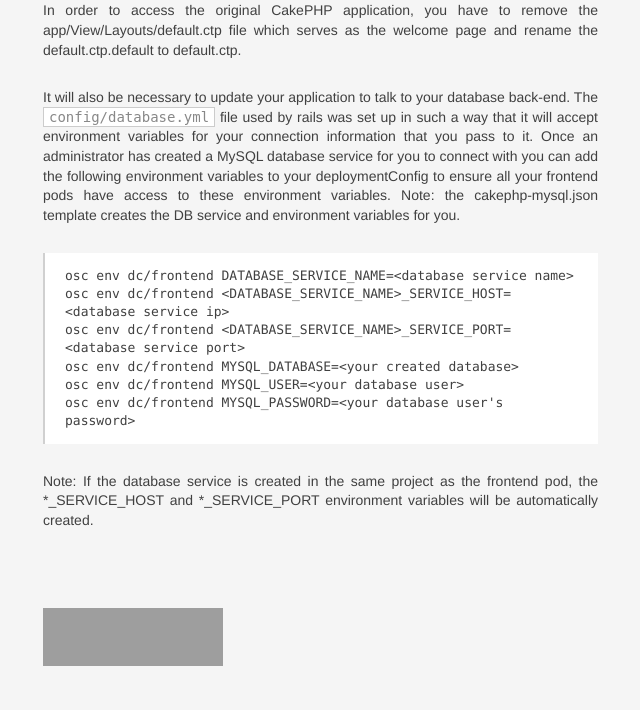
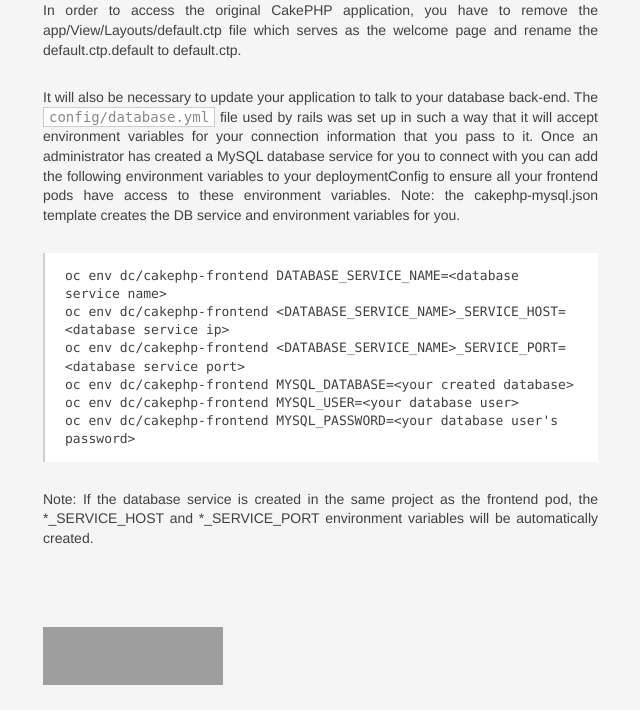
Before and after one commit to sclorg/cakephp-ex, a CakePHP app: the page made by app/View/Pages/home.ctp in a window 1280 px wide. Shown: the part 967-1677 px from the top of the page, without its empty margins (27-667 px from the left). Before the commit the page ends 1633 px from the top, so only its background shows below. Run offline with PHP 8.4 and a stand-in for CakePHP, Linux system fonts and the light colour scheme; the template is opened without the code that fills it, so the values that code supplies are empty; some libraries are stand-ins or nearby versions; grey boxes are pictures that could not be loaded.

Commit message:
Rename osc to oc in welcome page

```diff
--- a/app/View/Layouts/default.ctp
+++ b/app/View/Layouts/default.ctp
@@ -261,12 +261,12 @@ $ git push</pre>
                   Note: the cakephp-mysql.json template creates the DB service and environment variables for you.
 
 <pre>
-osc env dc/frontend DATABASE_SERVICE_NAME=&lt;database service name&gt;
-osc env dc/frontend &lt;DATABASE_SERVICE_NAME&gt;_SERVICE_HOST=&lt;database service ip&gt;
-osc env dc/frontend &lt;DATABASE_SERVICE_NAME&gt;_SERVICE_PORT=&lt;database service port&gt;
-osc env dc/frontend MYSQL_DATABASE=&lt;your created database&gt;
-osc env dc/frontend MYSQL_USER=&lt;your database user&gt;
-osc env dc/frontend MYSQL_PASSWORD=&lt;your database user's password&gt;
+oc env dc/cakephp-frontend DATABASE_SERVICE_NAME=&lt;database service name&gt;
+oc env dc/cakephp-frontend &lt;DATABASE_SERVICE_NAME&gt;_SERVICE_HOST=&lt;database service ip&gt;
+oc env dc/cakephp-frontend &lt;DATABASE_SERVICE_NAME&gt;_SERVICE_PORT=&lt;database service port&gt;
+oc env dc/cakephp-frontend MYSQL_DATABASE=&lt;your created database&gt;
+oc env dc/cakephp-frontend MYSQL_USER=&lt;your database user&gt;
+oc env dc/cakephp-frontend MYSQL_PASSWORD=&lt;your database user's password&gt;
 </pre>
                   </p>
                   <p>
```
